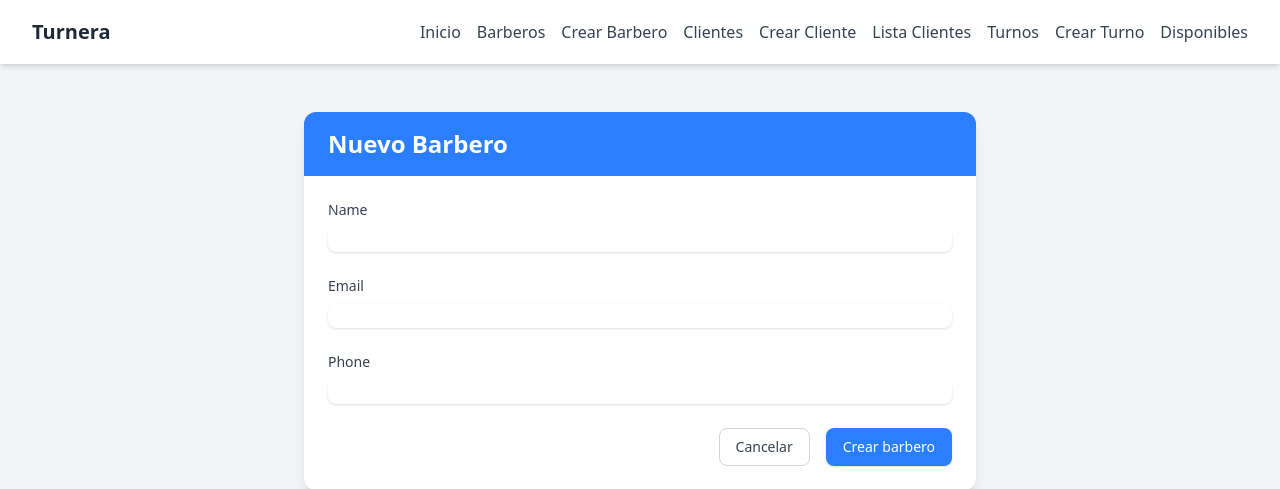
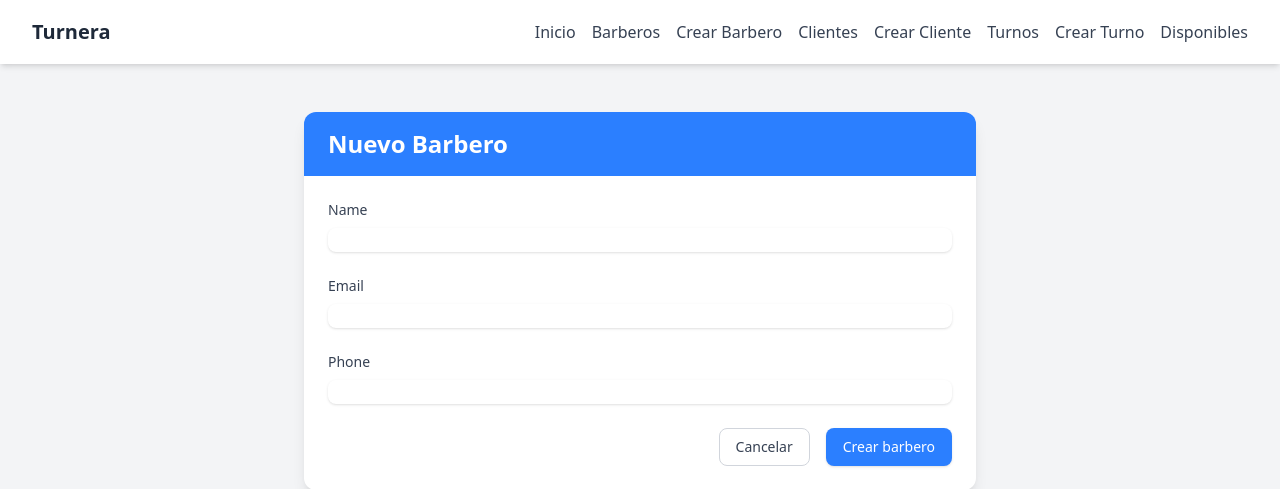
Before and after one commit to ulysses-ck/ifts-pp4-proyecto-integrador, a Django app: page /barber/create/ in a window 1280 px wide. Shown: the top 489 px of the page. Run offline with Django 5.2, Linux system fonts and the light colour scheme; style sheets or scripts are compiled from the project's sources; some libraries are stand-ins or nearby versions.

Commit message:
eliminar lista de clientes del navegacion base.html

```diff
--- a/templates/base.html
+++ b/templates/base.html
@@ -27,7 +27,6 @@
                     <!-- Clientes -->
                     <a href="/client/" class="text-gray-700 hover:text-blue-600">Clientes</a>
                     <a href="/client/create/" class="text-gray-700 hover:text-blue-600">Crear Cliente</a>
-                    <a href="/client/list/" class="text-gray-700 hover:text-blue-600">Lista Clientes</a>
 
                     <!-- Turnos -->
                     <a href="/turn/" class="text-gray-700 hover:text-blue-600">Turnos</a>
@@ -53,7 +52,6 @@
             <a href="/barber/create/" class="block text-gray-700 hover:text-blue-600">Crear Barbero</a>
             <a href="/client/" class="block text-gray-700 hover:text-blue-600">Clientes</a>
             <a href="/client/create/" class="block text-gray-700 hover:text-blue-600">Crear Cliente</a>
-            <a href="/client/list/" class="block text-gray-700 hover:text-blue-600">Lista Clientes</a>
             <a href="/turn/" class="block text-gray-700 hover:text-blue-600">Turnos</a>
             <a href="/turn/create/" class="block text-gray-700 hover:text-blue-600">Crear Turno</a>
             <a href="/turn/available/" class="block text-gray-700 hover:text-blue-600">Disponibles</a>
```
